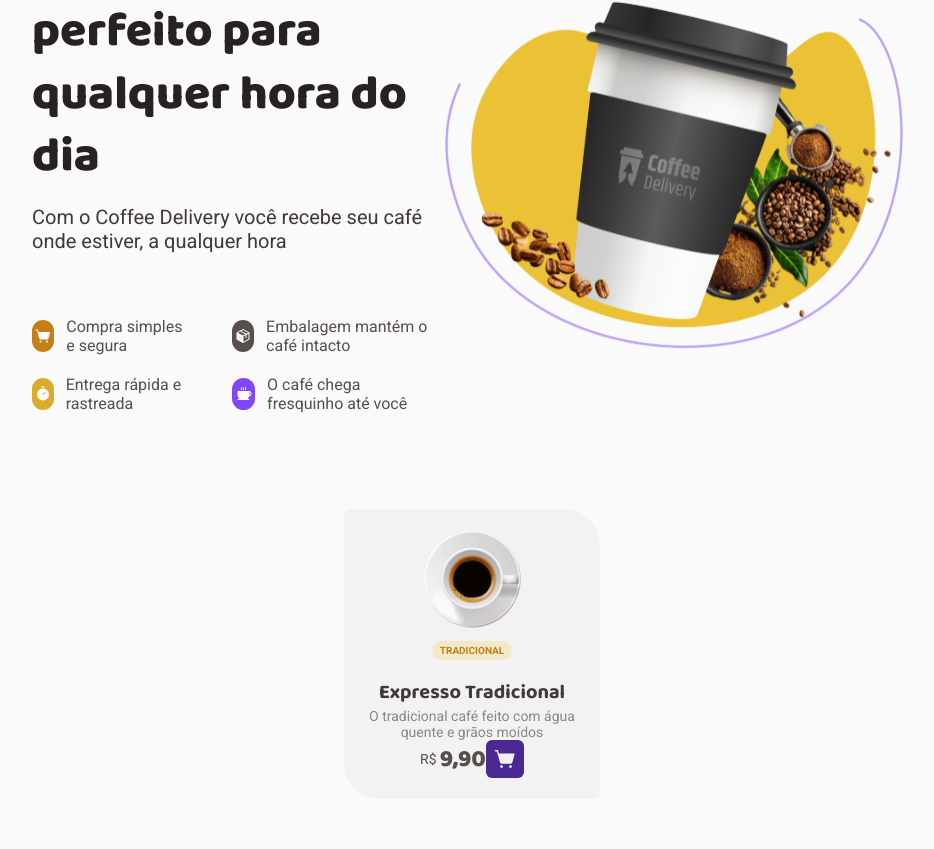
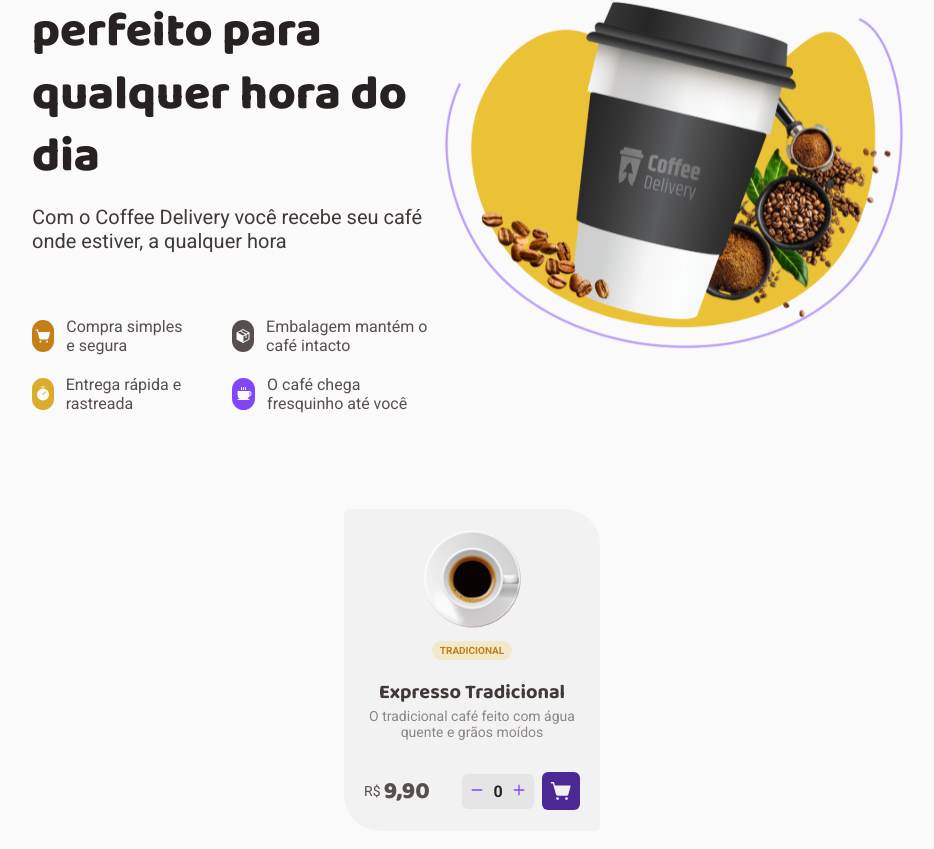
Before and after one commit to edutdutra/coffe-delivery, a React (Vite) app: page / in a window 1280 px wide. Shown: the part 237-1086 px from the top of the page, without its empty margins (168-1102 px from the left). Built offline with nearby package versions, Linux system fonts and the light colour scheme.

Commit message:
finish coffee card styles and add input number

```diff
--- /dev/null
+++ b/src/components/InputNumber/index.tsx
@@ -0,0 +1,23 @@
+import {InputNumberButton, InputNumberContainer, InputNumberField} from "./styles.tsx";
+import {Minus, Plus} from "@phosphor-icons/react";
+
+
+export function InputNumber() {
+    return (
+        <InputNumberContainer>
+            <InputNumberButton>
+                <Minus size={14} weight="bold"/>
+            </InputNumberButton>
+
+            <InputNumberField
+                placeholder="0"
+                type="number"
+                max={99}
+            />
+
+            <InputNumberButton>
+                <Plus size={14} weight="bold"/>
+            </InputNumberButton>
+        </InputNumberContainer>
+    )
+}
--- /dev/null
+++ b/src/components/InputNumber/styles.tsx
@@ -0,0 +1,49 @@
+import styled from "styled-components";
+
+export const InputNumberContainer = styled.div`
+  display: flex;
+
+  align-items: center;
+  justify-content: center;
+
+  border-radius: 6px;
+  padding: 8px;
+  gap: 4px;
+
+  background: ${(props) => props.theme['base-button']};
+  color: ${(props) => props.theme['purple']};
+`
+export const InputNumberField = styled.input`
+  background: transparent;
+  border: 0;
+
+  color: ${(props) => props.theme['base-title']};
+
+  max-width: 20px;
+
+  text-align: center;
+  font-size: 16px;
+  font-weight: bold;
+
+  outline: none;
+
+  &::-webkit-outer-spin-button, &::-webkit-inner-spin-button {
+    -webkit-appearance: none;
+    margin: 0;
+  }
+
+  &::placeholder {
+    color: ${(props) => props.theme['base-title']};
+  }
+`
+
+export const InputNumberButton = styled.button`
+  color: ${(props) => props.theme['purple']};
+  background: ${(props) => props.theme['base-button']};
+
+  border: 0;
+
+  &:hover {
+    color: ${(props) => props.theme['purple-dark']};
+  }
+`
--- a/src/pages/Home/CoffeeCard/index.tsx
+++ b/src/pages/Home/CoffeeCard/index.tsx
@@ -1,19 +1,21 @@
 import {
     CartButton,
-    CoffeeCardContainer,
+    CoffeeCardContainer, CoffeeCardContent,
     CoffeeCardFooter,
     CoffeeDescription,
     CoffeeName, CoffeePrice,
-    CoffeeTag, MoneySign,
+    CoffeeTag, InteractionContainer, MoneySign, PriceContainer,
     TagContainer
 } from "./styles.ts";
 
 import cafeExpresso from "../../../assets/cafe-expresso.png";
 import {ShoppingCartSimple} from "@phosphor-icons/react";
+import {InputNumber} from "../../../components/InputNumber";
 
 export function CoffeeCard() {
     return (
         <CoffeeCardContainer>
+            <CoffeeCardContent>
                 <img src={cafeExpresso} alt=""/>
                 <TagContainer>
                     <CoffeeTag>tradicional</CoffeeTag>
@@ -21,15 +23,20 @@
 
                 <CoffeeName>Expresso Tradicional</CoffeeName>
                 <CoffeeDescription>O tradicional café feito com água quente e grãos moídos</CoffeeDescription>
+            </CoffeeCardContent>
 
             <CoffeeCardFooter>
+                <PriceContainer>
                     <MoneySign>R$</MoneySign>
                     <CoffeePrice>9,90</CoffeePrice>
+                </PriceContainer>
 
-
+                <InteractionContainer>
+                    <InputNumber/>
                     <CartButton>
                         <ShoppingCartSimple size={22} weight="fill"/>
                     </CartButton>
+                </InteractionContainer>
             </CoffeeCardFooter>
         </CoffeeCardContainer>
     )
--- a/src/pages/Home/CoffeeCard/styles.ts
+++ b/src/pages/Home/CoffeeCard/styles.ts
@@ -5,12 +5,16 @@
   border-radius: 6px 36px;
   max-width: 256px;
   padding: 20px;
+`
 
+export const CoffeeCardContent = styled.div`
   display: flex;
   flex-direction: column;
   align-items: center;
   justify-content: center;
   text-align: center;
+
+  margin-bottom: 2rem;
 `
 
 export const TagContainer = styled.div`
@@ -56,7 +60,7 @@
 
 export const CoffeeCardFooter = styled.div`
   display: flex;
-  max-width: 100%;
+  width: 100%;
 
   align-items: center;
   justify-content: space-between;
@@ -77,7 +81,6 @@
 
   color: ${(props) => props.theme['base-text']};
   text-align: right;
-  margin-right: 0.20rem;
 `
 
 export const CartButton = styled.button`
@@ -90,4 +93,20 @@
   border-radius: 6px;
   background: ${(props) => props.theme['purple-dark']};
   color: ${(props) => props.theme['base-card']};
+
+  &:hover {
+    background: ${(props) => props.theme['purple']};
+  }
 `
+
+export const PriceContainer = styled.div`
+  display: flex;
+  align-items: center;
+  gap: 0.20rem;
+`
+
+export const InteractionContainer = styled.div`
+  display: flex;
+  align-items: center;
+  gap: 0.5rem;
+`
```
Lines whose indentation alone changed are shown as unchanged.
